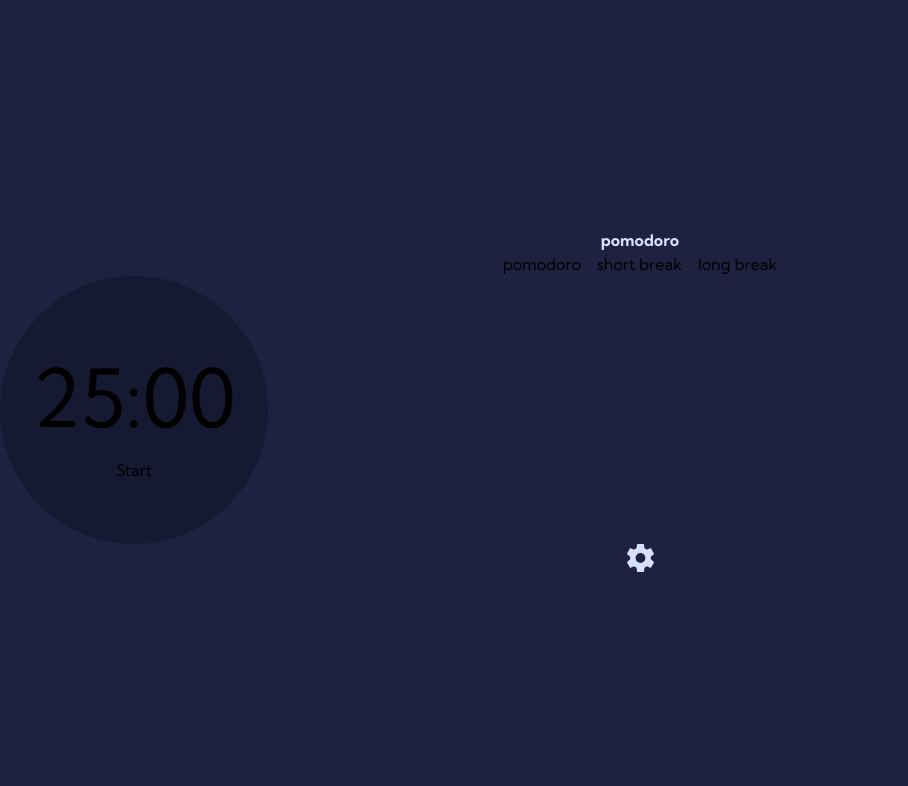
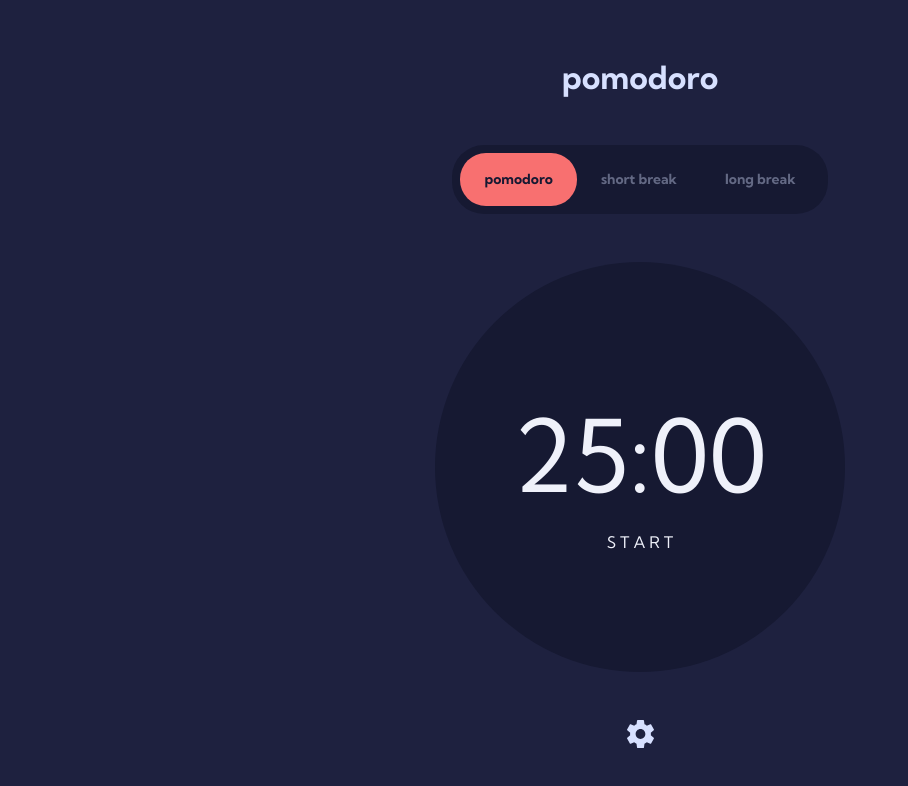
Before and after one commit to adenercan/pomodoro-app, a React (Vite) app: page / in a window 1280 px wide. Shown: the top 786 px of the page, without its empty margins (0-908 px from the left). Built offline with nearby package versions, Linux system fonts and the light colour scheme.

Commit message:
https://adenercan.netlify.app/

```diff
--- a/src/App.jsx
+++ b/src/App.jsx
@@ -72,25 +72,30 @@ function App() {
   }, [modeTimes, mode]);
 
   return (
-    <div className={`min-h-screen flex flex-col justify-center bg-background ${currentFont}`}>
-      <h1 className="flex justify-center font-bold text-lilac">pomodoro</h1>
+    <div className={`min-h-screen flex flex-col justify-center items-center bg-background ${currentFont}`}>
+      <div className="flex flex-col items-center justify-between w-full gap-12">
+
+        <div className="flex flex-col items-center w-full gap-4">
+          <h1 className="flex justify-center font-bold text-lilac mb-7 text-[24px] md:text-[32px]">pomodoro</h1>
           <ModeSelector mode={mode} onModeChange={handleModeChange} currentColor={currentColor}/>
+        </div>
 
-      <div className="w-[268px] h-[268px] bg-navy rounded-full flex flex-col items-center justify-center z-10">
+        <div className="w-[300px] h-[300px] bg-navy rounded-full flex flex-col items-center justify-center z-10 md:w-[410px] md:h-[410px]">
           <TimerDisplay time={time} onChange={() => setTime(modeTimes)}/>
           <Controls onStart={handleStart} onPause={handlePause} onReset={handleReset} onRestart={handleRestart} isRunning={isRunning} time={time} currentColor={currentColor}/>
         </div>
 
-      <div className="flex justify-center">
-        <button onClick={() => setShowSettings(prev => !prev)}>
+        <div className="flex flex-col items-center w-full gap-8">
+          <button onClick={() => setShowSettings(prev => !prev)} className="cursor-pointer">
             <img src="/settings-icon.svg" alt="settings" />
           </button>
-      </div>
 
           {showSettings && (
             <Settings modeTimes={modeTimes} onChange={(newTimes) => setModeTimes(newTimes)} onClose={() => setShowSettings(false)} currentColor={currentColor} currentFont={currentFont} onApply={handleSettingsApply}/>
           )}
         </div>
+      </div>
+    </div>
   )
 };
 
--- a/src/components/controls.jsx
+++ b/src/components/controls.jsx
@@ -2,16 +2,16 @@ import React from "react";
 
 export const Controls = ({ onStart, onPause, onReset, onRestart, isRunning, time }) => {
     return (
-        <div className="flex gap-4 justify-center">
+        <div className="flex gap-4 justify-center text-gray">
             {time === 0 ? (
-                <button onClick={onRestart}>Restart</button>
+                <button onClick={onRestart} className="cursor-pointer">R E S T A R T</button>
             ) : isRunning ? (
                 <>
-                <button onClick={onPause}>Pause</button>
-                <button onClick={onReset}>Reset</button>
+                <button onClick={onPause} className="mr-2 cursor-pointer">P A U S E</button>
+                <button onClick={onReset} className="cursor-pointer">R E S E T</button>
                 </>
             ) : (
-                <button onClick={onStart}>Start</button>
+                <button onClick={onStart} className="cursor-pointer">S T A R T</button>
             )}
         </div>
     )
--- a/src/components/modeSelector.jsx
+++ b/src/components/modeSelector.jsx
@@ -1,11 +1,34 @@
 import React from "react";
 
-export const ModeSelector = ({ mode, onModeChange }) => {
+export const ModeSelector = ({ mode, onModeChange, currentColor }) => {
+    const activeColorClass = {
+        red: "bg-red text-navy",
+        cyan: "bg-cyan text-navy",
+        purple: "bg-purple text-navy"
+    };
+
     return (
-        <div className="flex justify-center gap-4">
-            <button onClick={() => onModeChange("pomodoro")}>pomodoro</button>
-            <button onClick={() => onModeChange("short")}>short break</button>
-            <button onClick={() => onModeChange("long")}>long break</button>
+        <div className="flex justify-center items-center bg-navy rounded-[32px] z-20 relative p-2 md:max-h-[63px]md:w-[373px]">
+            {["pomodoro", "short", "long"].map((m) => {
+                const label = m === "pomodoro" ? "pomodoro" : m === "short" ? "short break" : "long break";
+
+                const isActive = mode === m;
+
+                return (
+                    <button
+                        key={m}
+                        onClick={() => onModeChange(m)}
+                        className={`
+                            px-6 py-4 rounded-[26px] text-[12px] md:text-[14px] font-bold transition-all duration-300 cursor-pointer
+                            ${isActive
+                                ? `${activeColorClass[currentColor]} opacity-100`
+                                : 'text-lilac opacity-40 hover:opacity-100 bg-transparent'
+                            }
+                        `}
+                    >
+                        {label}
+                    </button>
+                )})}
         </div>
     )
 }
--- a/src/components/settings.jsx
+++ b/src/components/settings.jsx
@@ -34,11 +34,11 @@ export const Settings = ({modeTimes, onApply, onClose, currentFont, currentColor
     ];
 
     return (
-        <div className={`fixed inset-0 bg-black/50 flex items-center justify-center z-50 px-4 ${currentFont}`}>
+        <div className={`fixed inset-0 bg-black/50 flex items-center justify-center z-50 px-4 sm:px-8 ${currentFont}`}>
             <div className="bg-white rounded-[25px] w-full max-w-[400px] md:max-w-[540px] relative flex flex-col">
                 <div className="flex justify-between items-center p-6 border-b border-gray-200">
                     <h2 className="text-[28px] font-bold text-navy">Settings</h2>
-                    <button onClick={handleCancel} className="text-navy opacity-60 ohver:opacity-100">
+                    <button onClick={handleCancel} className="text-navy opacity-60 ohver:opacity-100 cursor-pointer">
                         <img src="/cancel-icon.svg" alt="" className="w-[14px] h-[14px]" />
                     </button>
                 </div>
@@ -60,27 +60,27 @@ export const Settings = ({modeTimes, onApply, onClose, currentFont, currentColor
 
                 <hr  className="text-gray"/>
 
-                <div className="flex items-center justify-between p-6 space-y-6 ">
-                    <h3 className="text-[13px] tracking-[5px] font-bold text-navy">FONT</h3>
-                    <div className="flex gap-4">
-                        <button onClick={() => setLocalFont("font-kumbh")} className={`w-10 h-10 rounded-full font-kumbh font-bold flex items-center justify-center transition-all ${localFont === 'font-kumbh' ? 'bg-navy text-white' : 'bg-gray text-navy'}`}>Aa</button>
+                <div className="flex flex-col md:flex-row md:items-center md:justify-between p-6 gap-6">
+                    <h3 className="text-[13px] tracking-[5px] font-bold text-navy whitespace-nowrap text-center md:text-left">FONT</h3>
+                    <div className="flex gap-4 justify-center md:justify-start">
+                        <button onClick={() => setLocalFont("font-kumbh")} className={`w-10 h-10 rounded-full font-kumbh font-bold flex items-center justify-center transition-all cursor-pointer ${localFont === 'font-kumbh' ? 'bg-navy text-white' : 'bg-gray text-navy'}`}>Aa</button>
                         <button
                              onClick={() => setLocalFont("font-roboto")}
-                             className={`w-10 h-10 rounded-full font-roboto font-bold flex items-center justify-center transition-all ${localFont === 'font-roboto' ? 'bg-navy text-white' : 'bg-gray text-navy'}`}>Aa</button>
-                        <button onClick={() => setLocalFont("font-mono")} className={`w-10 h-10 rounded-full font-mono font-bold flex items-center justify-center transition-all ${localFont === 'font-mono' ? 'bg-navy text-white' : 'bg-gray text-navy'}`}>Aa</button>
+                             className={`w-10 h-10 rounded-full font-roboto font-bold flex items-center justify-center transition-all cursor-pointer ${localFont === 'font-roboto' ? 'bg-navy text-white' : 'bg-gray text-navy'}`}>Aa</button>
+                        <button onClick={() => setLocalFont("font-mono")} className={`w-10 h-10 rounded-full font-mono font-bold flex items-center justify-center transition-all cursor-pointer ${localFont === 'font-mono' ? 'bg-navy text-white' : 'bg-gray text-navy'}`}>Aa</button>
                     </div>
                 </div>
 
                 <hr  className="text-gray"/>
 
-                <div className="flex items-center justify-between p-6 space-y-6 mb-8">
-                        <h3 className="text-[13px] tracking-[5px] font-bold text-navy">COLOR</h3>
-                        <div className="flex gap-4">
+                <div className="flex flex-col md:flex-row md:items-center md:justify-between p-6 gap-6 mb-8">
+                        <h3 className="text-[13px] tracking-[5px] font-bold text-navy whitespace-nowrap text-center md:text-left">COLOR</h3>
+                        <div className="flex gap-4 justify-center md:justify-start">
                             {["red", "cyan", "purple"].map((color) => (
                                 <button
                                     key={color}
                                     onClick={() => setLocalColor(color)}
-                                    className={`w-10 h-10 rounded-full flex items-center justify-center transition-all ${colors[color]} ${localColor === color ? 'ring-2 ring-offset-2 ring-navy' : ''}`}
+                                    className={`w-10 h-10 rounded-full flex items-center justify-center transition-all cursor-pointer ${colors[color]} ${localColor === color ? 'ring-2 ring-offset-2 ring-navy' : ''}`}
                                 >
                                     {localColor === color && (
                                         <div className="bg-localColor w-[15px] h-[15px]"></div>
@@ -93,7 +93,7 @@ export const Settings = ({modeTimes, onApply, onClose, currentFont, currentColor
                 <div className="absolute -bottom-6 left-0 right-0 flex justify-center">
                     <button
                         onClick={handleApplyClick}
-                        className={`px-12 py-4 rounded-[26px] text-white font-bold text-base transition-colors hover:brightness-110 bg-${localColor}`}
+                        className={`px-12 py-4 rounded-[26px] text-white font-bold text-base transition-colors hover:brightness-110 cursor-pointer bg-${localColor}`}
                     >
                         Apply
                     </button>
--- a/src/components/timerDisplay.jsx
+++ b/src/components/timerDisplay.jsx
@@ -6,7 +6,7 @@ export const TimerDisplay = ({time}) => {
     const seconds = time % 60;
 
     return (
-        <div className="text-[80px] text-center">
+        <div className="text-[75px] md:text-[100px] text-center flex justify-center text-gray">
             {minutes}:{seconds.toString().padStart(2,"0")}
         </div>
     )
```
Lines whose indentation alone changed are shown as unchanged.
